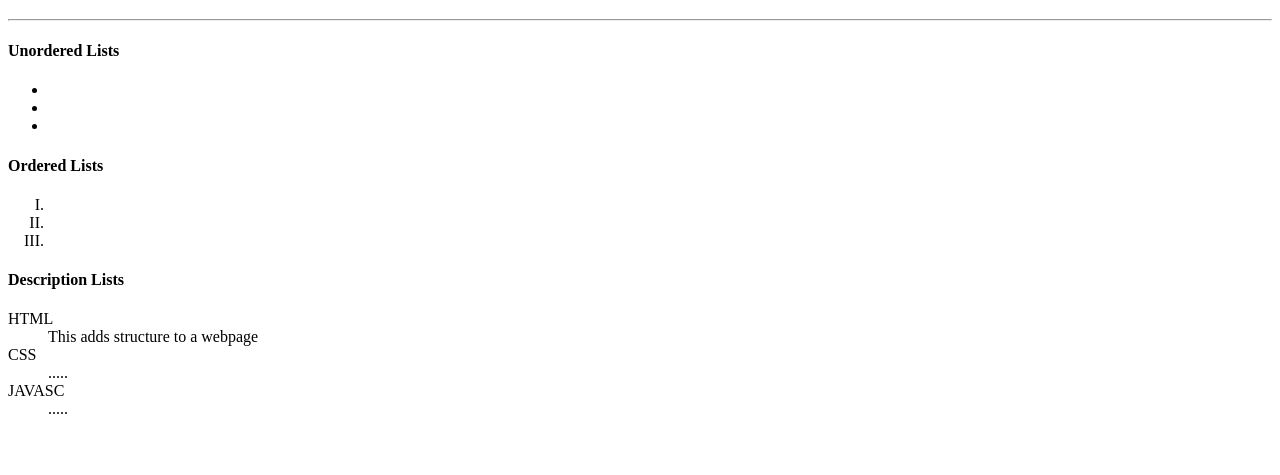
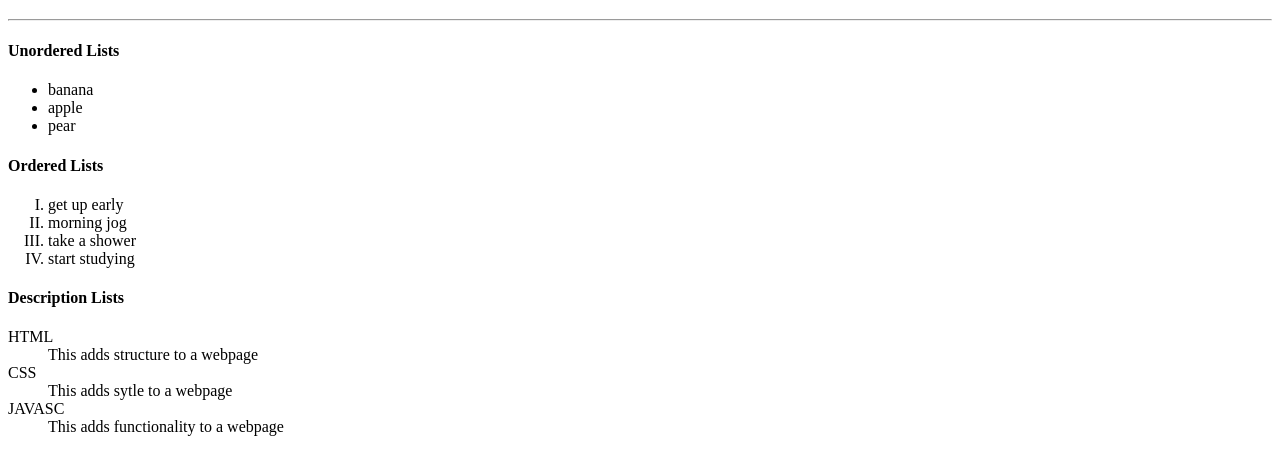
Before and after one commit to salptkin/learningbasics, a plain HTML site: page page4.html in a window 1280 px wide. Shown: the part 61-536 px from the top of the page. Drawn offline with Linux system fonts and the light colour scheme.

Commit message:
add new item to the list

```diff
--- a/page4.html
+++ b/page4.html
@@ -12,23 +12,24 @@
     <hr>
     <h4>Unordered Lists</h4>
     <ul>
-        <li></li>
-        <li></li>
-        <li></li>
+        <li>banana</li>
+        <li>apple</li>
+        <li>pear</li>
     </ul>
     <h4>Ordered Lists</h4>
     <ol type="I">
-        <li></li>
-        <li></li>
-        <li></li>
+        <li>get up early</li>
+        <li>morning jog</li>
+        <li>take a shower</li>
+        <li>start studying</li>
     </ol>
     <h4>Description Lists</h4>
     <dt>HTML</dt>
     <dd>This adds structure to a webpage</dd>
     <dt>CSS</dt>
-    <dd>.....</dd>
+    <dd>This adds sytle to a webpage</dd>
     <dt>JAVASC</dt>
-    <dd>.....</dd>
+    <dd>This adds functionality to a webpage</dd>
 
 
 </body>
```
